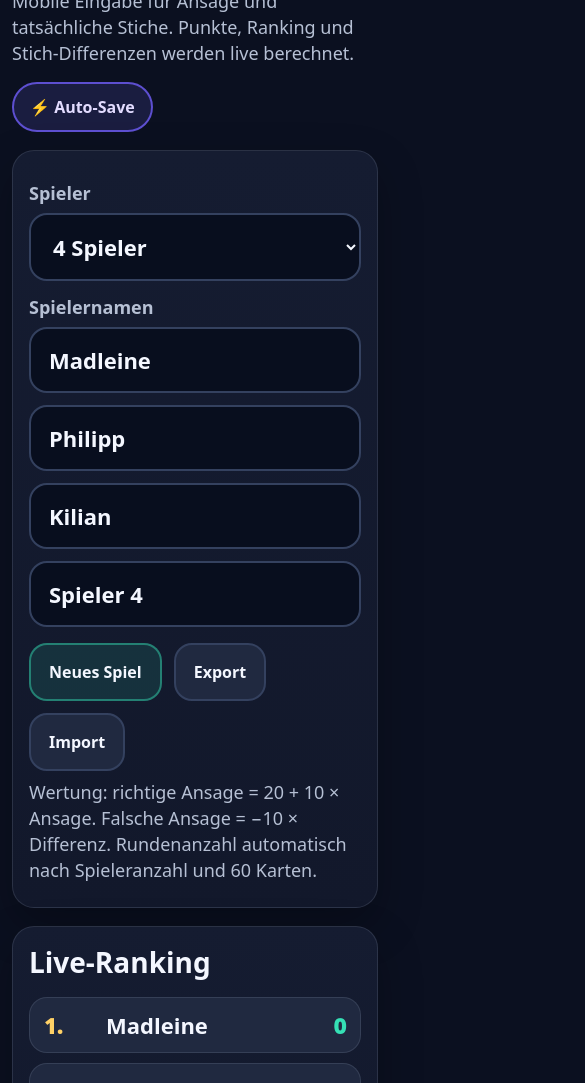
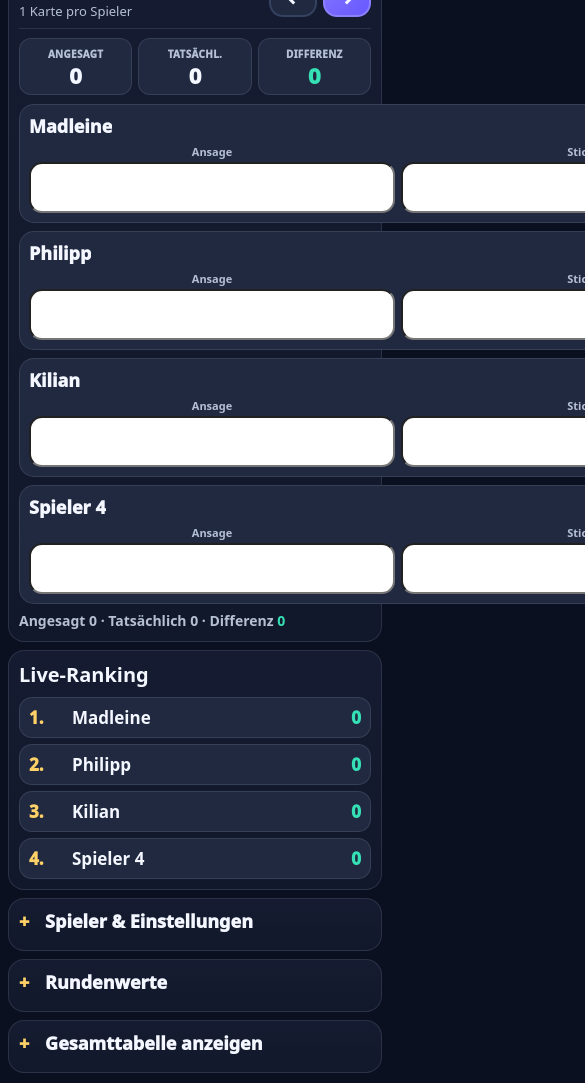
Before and after one commit to Philipp157/wizard, a plain HTML site: page index.html in a window 390 px wide. Shown: the part 92-1175 px from the top of the page, 585 px wide, since content can reach past the window. Drawn offline with Linux system fonts and the light colour scheme.

Commit message:
Add files via upload

```diff
--- a/index.html
+++ b/index.html
@@ -18,40 +18,94 @@
     }
     *{box-sizing:border-box;-webkit-tap-highlight-color:transparent}
     html,body{margin:0; min-height:100%; background:var(--bg); color:var(--txt); font-family: system-ui, -apple-system, BlinkMacSystemFont, "Segoe UI", sans-serif;}
-    body{padding: max(18px, env(safe-area-inset-top)) 14px max(28px, env(safe-area-inset-bottom));}
+    body{padding: max(14px, env(safe-area-inset-top)) 14px max(28px, env(safe-area-inset-bottom));}
     .app{max-width:980px;margin:0 auto;}
-    h1{font-size:clamp(32px,7vw,52px); line-height:1.05; margin:20px 0 8px; letter-spacing:-1px;}
-    h2{font-size:28px; margin:0 0 16px;}
-    p{color:var(--muted); font-size:18px; line-height:1.45; margin:8px 0;}
-    .top{display:flex; gap:14px; justify-content:space-between; align-items:flex-start; margin-bottom:18px;}
-    .pill{border:2px solid #5d4fd0; color:#e3dcff; background:rgba(124,108,255,.14); border-radius:999px; padding:12px 16px; font-weight:800; white-space:nowrap; margin-top:8px;}
-    .card{background:linear-gradient(180deg,var(--panel),#12182b); border:1.5px solid rgba(148,163,184,.18); border-radius:var(--radius); box-shadow:0 18px 44px var(--shadow); padding:18px; margin:18px 0;}
-    label{display:block;color:var(--muted);font-weight:800;font-size:18px;margin:14px 0 8px;}
+    h1{font-size:clamp(30px,7vw,52px); line-height:1.05; margin:16px 0 6px; letter-spacing:-1px;}
+    h2{font-size:26px; margin:0 0 14px;}
+    p{color:var(--muted); font-size:17px; line-height:1.4; margin:7px 0;}
+    .top{display:flex; gap:14px; justify-content:space-between; align-items:flex-start; margin-bottom:14px;}
+    .pill{border:2px solid #5d4fd0; color:#e3dcff; background:rgba(124,108,255,.14); border-radius:999px; padding:10px 14px; font-weight:900; white-space:nowrap; margin-top:8px;}
+    .card{background:linear-gradient(180deg,var(--panel),#12182b); border:1.5px solid rgba(148,163,184,.18); border-radius:var(--radius); box-shadow:0 18px 44px var(--shadow); padding:17px; margin:15px 0;}
+    label{display:block;color:var(--muted);font-weight:850;font-size:17px;margin:13px 0 7px;}
     input,select,button{font:inherit;}
-    select,input[type="text"],input[type="tel"],input[type="number"]{width:100%; background:#080e1e; color:var(--txt); border:2px solid var(--line); border-radius:18px; padding:16px 18px; font-size:24px; font-weight:800; outline:none; min-height:64px;}
+    select,input[type="text"],input[type="tel"],input[type="number"]{width:100%; background:#080e1e; color:var(--txt); border:2px solid var(--line); border-radius:18px; padding:15px 16px; font-size:22px; font-weight:850; outline:none; min-height:60px;}
     input:focus,select:focus{border-color:var(--accent); box-shadow:0 0 0 4px rgba(124,108,255,.18)}
-    .btn{background:var(--panel2); color:var(--txt); border:2px solid var(--line); border-radius:18px; padding:15px 18px; font-weight:900; min-height:58px; cursor:pointer;}
+    .btn{background:var(--panel2); color:var(--txt); border:2px solid var(--line); border-radius:18px; padding:13px 16px; font-weight:900; min-height:54px; cursor:pointer;}
     .btn.primary{background:linear-gradient(135deg,#8578ff,#6758ff); border-color:#8c80ff;}
     .btn.danger{background:rgba(255,107,125,.12); border-color:rgba(255,107,125,.45)}
     .btn.good{background:rgba(53,224,181,.12); border-color:rgba(53,224,181,.45)}
-    .buttons{display:flex;flex-wrap:wrap;gap:12px;margin-top:16px;}
-    .names{display:grid;grid-template-columns:repeat(auto-fit,minmax(190px,1fr));gap:12px;margin-top:6px;}
-    .ranking{display:grid; gap:10px;}
-    .rankrow{display:grid; grid-template-columns:52px 1fr auto; gap:10px; align-items:center; background:var(--panel2); border:1px solid rgba(148,163,184,.18); border-radius:18px; padding:12px 14px;}
-    .rankno{font-size:22px;font-weight:1000;color:var(--warn)} .rankname{font-size:22px;font-weight:900}.rankpts{font-size:22px;font-weight:1000;color:var(--good)}
-    .stats{display:grid;grid-template-columns:repeat(2,1fr);gap:12px;}
-    .stat{background:var(--panel2);border:1px solid rgba(148,163,184,.18);border-radius:20px;padding:18px 20px;min-height:105px;}
-    .stat.wide{grid-column:1/-1}.stat .k{color:var(--muted);font-size:16px;text-transform:uppercase;letter-spacing:2px;font-weight:1000}.stat .v{font-size:42px;font-weight:1000;margin-top:8px;}
-    .roundHead{display:flex;align-items:center;justify-content:space-between;gap:10px;border-bottom:1px solid rgba(148,163,184,.18);padding-bottom:14px;margin-bottom:16px;}
-    .roundTitle{font-size:28px;font-weight:1000}.roundSub{color:var(--muted);font-size:18px;margin-top:2px}.roundNav{display:flex;gap:10px}.roundNav .btn{min-width:66px;padding:10px 14px;font-size:28px}
-    .players{display:grid;grid-template-columns:repeat(auto-fit,minmax(270px,1fr));gap:14px;}
-    .player{background:var(--panel2);border:1.5px solid rgba(148,163,184,.18);border-radius:20px;padding:14px;}
-    .playerTop{display:flex;justify-content:space-between;gap:10px;align-items:center;margin-bottom:10px}.playerName{font-size:22px;font-weight:1000}.total{font-size:18px;color:var(--muted);font-weight:900}.score{color:var(--good);font-weight:1000;font-size:26px;min-width:74px;text-align:center;background:rgba(255,255,255,.07);border:1px solid rgba(255,255,255,.09);border-radius:16px;padding:12px;}
-    .entryGrid{display:grid;grid-template-columns:1fr 1fr auto;gap:10px;align-items:end}.entryGrid label{font-size:15px;margin:0 0 6px}.entryGrid input{font-size:28px;text-align:center;padding:12px;min-height:60px}.smallmuted{font-size:15px;color:var(--muted)}
-    .roundSum{font-size:20px;font-weight:900;margin:12px 0 0;color:var(--muted)} .ok{color:var(--good)} .bad{color:var(--bad)}
-    details summary{cursor:pointer;font-weight:1000;font-size:22px;margin-bottom:12px}.tableWrap{overflow:auto;border-radius:16px;border:1px solid rgba(148,163,184,.18)}
-    table{width:100%;border-collapse:collapse;min-width:720px;background:#10172a}th,td{border-bottom:1px solid rgba(148,163,184,.14);padding:10px;text-align:center}th{position:sticky;top:0;background:#1c2540;color:var(--muted)}td:first-child,th:first-child{text-align:left;font-weight:900}.footerNote{font-size:14px;color:var(--muted);text-align:center;margin:22px 0 4px}
-    @media(max-width:620px){body{padding-left:12px;padding-right:12px}.top{display:block}.pill{display:inline-block}.card{padding:16px}.stats{grid-template-columns:1fr 1fr}.players{grid-template-columns:1fr}.entryGrid{grid-template-columns:1fr 1fr}.entryGrid .score{grid-column:1/-1;width:100%;}.roundHead{align-items:flex-start}.roundNav .btn{min-width:58px}.names{grid-template-columns:1fr}select,input[type="text"],input[type="tel"],input[type="number"]{font-size:22px}.stat .v{font-size:36px}}
+    .buttons{display:flex;flex-wrap:wrap;gap:10px;margin-top:14px;}
+    .names{display:grid;grid-template-columns:repeat(auto-fit,minmax(190px,1fr));gap:10px;margin-top:6px;}
+    details summary{cursor:pointer;font-weight:1000;font-size:22px;margin-bottom:10px;list-style:none;}
+    details summary::-webkit-details-marker{display:none;}
+    summary .sumIcon{display:inline-block; width:1.45em; color:var(--warn);}
+    details[open] summary .sumIcon::before{content:"−";}
+    details:not([open]) summary .sumIcon::before{content:"+";}
+
+    .roundHead{display:grid;grid-template-columns:1fr auto;align-items:center;gap:10px;border-bottom:1px solid rgba(148,163,184,.18);padding-bottom:12px;margin-bottom:13px;}
+    .roundTitle{font-size:28px;font-weight:1000}.roundSub{color:var(--muted);font-size:17px;margin-top:2px}.roundNav{display:flex;gap:8px}.roundNav .btn{min-width:62px;padding:9px 12px;font-size:26px}
+    .quickStats{display:grid;grid-template-columns:repeat(3,1fr);gap:8px;margin-bottom:12px;}
+    .qstat{background:var(--panel2);border:1px solid rgba(148,163,184,.18);border-radius:16px;padding:11px 10px;text-align:center;}
+    .qstat .k{color:var(--muted);font-size:13px;text-transform:uppercase;letter-spacing:.8px;font-weight:1000}.qstat .v{font-size:27px;font-weight:1000;margin-top:3px;line-height:1;}
+    .players{display:grid;grid-template-columns:repeat(auto-fit,minmax(275px,1fr));gap:12px;}
+    .player{background:var(--panel2);border:1.5px solid rgba(148,163,184,.18);border-radius:20px;padding:13px;}
+    .playerTop{display:flex;justify-content:space-between;gap:8px;align-items:center;margin-bottom:9px}.playerName{font-size:21px;font-weight:1000;overflow:hidden;text-overflow:ellipsis;white-space:nowrap}.total{font-size:17px;color:var(--muted);font-weight:900;white-space:nowrap}.score{color:var(--good);font-weight:1000;font-size:25px;min-width:70px;text-align:center;background:rgba(255,255,255,.07);border:1px solid rgba(255,255,255,.09);border-radius:16px;padding:10px;min-height:56px;display:flex;align-items:center;justify-content:center;}
+    .entryGrid{display:grid;grid-template-columns:1fr 1fr 76px;gap:8px;align-items:end}.entryGrid label{font-size:14px;margin:0 0 5px}.entryGrid input{font-size:27px;text-align:center;padding:10px;min-height:56px;border-radius:16px;}
+    .roundSum{font-size:18px;font-weight:900;margin:12px 0 0;color:var(--muted);line-height:1.35}.ok{color:var(--good)} .bad{color:var(--bad)}
+
+    .ranking{display:grid; gap:9px;}
+    .rankrow{display:grid; grid-template-columns:46px 1fr auto; gap:9px; align-items:center; background:var(--panel2); border:1px solid rgba(148,163,184,.18); border-radius:16px; padding:10px 12px;}
+    .rankno{font-size:21px;font-weight:1000;color:var(--warn)} .rankname{font-size:20px;font-weight:900;overflow:hidden;text-overflow:ellipsis;white-space:nowrap}.rankpts{font-size:21px;font-weight:1000;color:var(--good)}
+    .stats{display:grid;grid-template-columns:repeat(2,1fr);gap:10px;}
+    .stat{background:var(--panel2);border:1px solid rgba(148,163,184,.18);border-radius:18px;padding:15px 17px;min-height:92px;}
+    .stat.wide{grid-column:1/-1}.stat .k{color:var(--muted);font-size:14px;text-transform:uppercase;letter-spacing:1.5px;font-weight:1000}.stat .v{font-size:36px;font-weight:1000;margin-top:6px;line-height:1;}
+    .tableWrap{overflow:auto;border-radius:16px;border:1px solid rgba(148,163,184,.18);-webkit-overflow-scrolling:touch}
+    table{width:100%;border-collapse:collapse;min-width:720px;background:#10172a}th,td{border-bottom:1px solid rgba(148,163,184,.14);padding:10px;text-align:center}th{position:sticky;top:0;background:#1c2540;color:var(--muted)}td:first-child,th:first-child{text-align:left;font-weight:900}.footerNote{font-size:14px;color:var(--muted);text-align:center;margin:20px 0 4px}
+
+    @media(max-width:700px){
+      body{padding: max(8px, env(safe-area-inset-top)) 8px max(18px, env(safe-area-inset-bottom));}
+      .app{max-width:100%;}
+      h1{font-size:26px;margin:8px 0 2px;letter-spacing:-.3px;}
+      h2{font-size:20px;margin-bottom:9px;}
+      p{font-size:13px;line-height:1.25;margin:4px 0;}
+      .top{display:flex;align-items:center;margin-bottom:6px;gap:8px;}
+      .top p{display:none;}
+      .pill{font-size:12px;padding:7px 9px;margin:4px 0 0;border-width:1.5px;}
+      .card{padding:10px;margin:8px 0;border-radius:16px;box-shadow:none;}
+      label{font-size:13px;margin:8px 0 5px;}
+      select,input[type="text"],input[type="tel"],input[type="number"]{font-size:18px;border-radius:14px;min-height:48px;padding:10px 11px;}
+      .btn{border-radius:14px;min-height:46px;padding:9px 11px;font-size:15px;}
+      .buttons{gap:7px;margin-top:9px}.buttons .btn{flex:1 1 auto;}
+      details summary{font-size:18px;margin-bottom:7px;}
+      .names{grid-template-columns:1fr 1fr;gap:7px;}
+      .names input{font-size:16px;min-height:44px;}
+
+      #entryCard{margin-top:6px;}
+      .roundHead{grid-template-columns:1fr auto;gap:8px;padding-bottom:8px;margin-bottom:9px;}
+      .roundTitle{font-size:22px;}.roundSub{font-size:13px;}
+      .roundNav{gap:6px}.roundNav .btn{min-width:48px;font-size:21px;padding:6px 8px;min-height:42px;}
+      .quickStats{grid-template-columns:repeat(3,1fr);gap:6px;margin-bottom:9px;}
+      .qstat{border-radius:12px;padding:8px 6px;}
+      .qstat .k{font-size:10px;letter-spacing:.3px}.qstat .v{font-size:22px;}
+      .players{grid-template-columns:1fr;gap:8px;}
+      .player{padding:9px;border-radius:15px;}
+      .playerTop{margin-bottom:6px;}.playerName{font-size:18px;}.total{font-size:13px;}
+      .entryGrid{grid-template-columns:1fr 1fr 64px;gap:6px;}
+      .entryGrid label{font-size:11px;margin-bottom:3px;text-align:center;}
+      .entryGrid input{font-size:24px;min-height:50px;padding:7px;border-radius:13px;}
+      .score{font-size:21px;min-width:60px;min-height:50px;padding:7px;border-radius:13px;}
+      .roundSum{font-size:14px;margin-top:8px;}
+
+      .ranking{gap:6px;}
+      .rankrow{grid-template-columns:34px 1fr auto;padding:8px 9px;border-radius:13px;}
+      .rankno,.rankname,.rankpts{font-size:17px;}
+      .stats{grid-template-columns:repeat(3,1fr);gap:6px;}
+      .stat{min-height:64px;padding:9px 7px;text-align:center;border-radius:13px;}
+      .stat.wide{grid-column:auto;}
+      .stat .k{font-size:9px;letter-spacing:.2px;line-height:1.1}.stat .v{font-size:22px;margin-top:4px;}
+      table{min-width:650px;font-size:13px;} th,td{padding:7px 6px;}
+      .footerNote{font-size:11px;margin:13px 0 2px;}
+    }
   </style>
 </head>
 <body>
@@ -61,49 +115,58 @@
     <div class="pill">⚡ Auto-Save</div>
   </div>
 
+  <section class="card" id="entryCard">
+    <div class="roundHead">
+      <div><div class="roundTitle" id="roundTitle">Runde 1</div><div class="roundSub" id="roundSub">1 Karte pro Spieler</div></div>
+      <div class="roundNav"><button class="btn" id="prevRound" aria-label="Vorige Runde">←</button><button class="btn primary" id="nextRound" aria-label="Nächste Runde">→</button></div>
+    </div>
+    <div class="quickStats">
+      <div class="qstat"><div class="k">Angesagt</div><div class="v" id="bidSumTop">0</div></div>
+      <div class="qstat"><div class="k">Tatsächl.</div><div class="v" id="trickSumTop">0</div></div>
+      <div class="qstat"><div class="k">Differenz</div><div class="v" id="diffNoTop">0</div></div>
+    </div>
+    <div class="players" id="players"></div>
+    <div class="roundSum" id="roundCheck"></div>
+  </section>
+
+  <section class="card"><h2>Live-Ranking</h2><div class="ranking" id="ranking"></div></section>
+
   <section class="card">
-    <label for="playerCount">Spieler</label>
+    <details>
+      <summary><span class="sumIcon"></span>Spieler & Einstellungen</summary>
+      <label for="playerCount">Spieleranzahl</label>
       <select id="playerCount" aria-label="Spieleranzahl">
         <option value="3">3 Spieler</option><option value="4" selected>4 Spieler</option><option value="5">5 Spieler</option><option value="6">6 Spieler</option>
       </select>
       <label>Spielernamen</label>
       <div class="names" id="names"></div>
       <div class="buttons"><button class="btn good" id="newGame">Neues Spiel</button><button class="btn" id="exportBtn">Export</button><button class="btn" id="importBtn">Import</button><input id="importFile" type="file" accept="application/json" style="display:none"></div>
-    <p>Wertung: richtige Ansage = 20 + 10 × Ansage. Falsche Ansage = −10 × Differenz. Rundenanzahl automatisch nach Spieleranzahl und 60 Karten.</p>
+      <p>Wertung: richtige Ansage = 20 + 10 × Ansage. Falsche Ansage = −10 × Differenz.</p>
+    </details>
   </section>
 
-  <section class="card"><h2>Live-Ranking</h2><div class="ranking" id="ranking"></div></section>
-
   <section class="card">
-    <h2>Aktuelle Runde</h2>
+    <details>
+      <summary><span class="sumIcon"></span>Rundenwerte</summary>
       <div class="stats">
         <div class="stat"><div class="k">Runde</div><div class="v" id="roundNo">1</div></div>
         <div class="stat"><div class="k">Karten</div><div class="v" id="cardsNo">1</div></div>
-      <div class="stat wide"><div class="k">Ansage − tatsächliche Stiche</div><div class="v" id="diffNo">0</div></div>
+        <div class="stat"><div class="k">Gesamt</div><div class="v" id="roundsTotal">15</div></div>
         <div class="stat"><div class="k">Angesagt</div><div class="v" id="bidSum">0</div></div>
         <div class="stat"><div class="k">Tatsächlich</div><div class="v" id="trickSum">0</div></div>
-      <div class="stat wide"><div class="k">Gesamt Runden</div><div class="v" id="roundsTotal">15</div></div>
+        <div class="stat"><div class="k">Differenz</div><div class="v" id="diffNo">0</div></div>
       </div>
+    </details>
   </section>
 
-  <section class="card" id="entryCard">
-    <div class="roundHead">
-      <div><div class="roundTitle" id="roundTitle">Runde 1</div><div class="roundSub" id="roundSub">1 Karte pro Spieler</div></div>
-      <div class="roundNav"><button class="btn" id="prevRound" aria-label="Vorige Runde">←</button><button class="btn primary" id="nextRound" aria-label="Nächste Runde">→</button></div>
-    </div>
-    <div class="players" id="players"></div>
-    <div class="roundSum" id="roundCheck"></div>
-  </section>
-
-  <section class="card"><details><summary>Gesamttabelle anzeigen</summary><div class="tableWrap"><table id="summaryTable"></table></div></details></section>
-  <div class="footerNote">Wizard Spielstand · GitHub Pages / PWA-Version</div>
+  <section class="card"><details><summary><span class="sumIcon"></span>Gesamttabelle anzeigen</summary><div class="tableWrap"><table id="summaryTable"></table></div></details></section>
+  <div class="footerNote">Wizard Spielstand · GitHub Pages / PWA-Version v5</div>
 </div>
 <script>
 (function(){
   const KEY='wizard_score_pwa_v1';
   const defaults=['Madleine','Philipp','Kilian','Spieler 4','Spieler 5','Spieler 6'];
   let state={playerCount:4,names:defaults.slice(),round:0,rounds:[],updatedAt:Date.now()};
-  let renderTimer=null;
   const $=id=>document.getElementById(id);
   const pc=$('playerCount'), namesEl=$('names'), playersEl=$('players'), rankingEl=$('ranking');
   function maxRounds(){return Math.floor(60/state.playerCount)}
@@ -113,9 +176,15 @@
   function totals(){ensureRounds(); let a=Array(state.playerCount).fill(0); for(const r of state.rounds){for(let i=0;i<state.playerCount;i++)a[i]+=score(r.bids[i],r.tricks[i]);} return a;}
   function save(){state.updatedAt=Date.now(); localStorage.setItem(KEY,JSON.stringify(state));}
   function load(){try{const raw=localStorage.getItem(KEY); if(raw){const s=JSON.parse(raw); state={...state,...s};}}catch(e){} ensureRounds();}
-  function debounceRender(){clearTimeout(renderTimer); renderTimer=setTimeout(render,35)}
   function sanitizeMax(inp,max){let v=String(inp.value||'').replace(/[^0-9]/g,''); if(v!=='' && parseInt(v,10)>max)v=String(max); inp.value=v; return v;}
-  function updateCurrentStats(){ensureRounds(); const r=state.rounds[state.round], cards=state.round+1; let bs=0,ts=0; for(let i=0;i<state.playerCount;i++){bs+=num(r.bids[i])||0;ts+=num(r.tricks[i])||0;} $('roundNo').textContent=state.round+1; $('cardsNo').textContent=cards; $('roundsTotal').textContent=maxRounds(); $('bidSum').textContent=bs; $('trickSum').textContent=ts; $('diffNo').textContent=bs-ts; $('diffNo').className='v '+(bs===ts?'ok':'bad'); $('roundTitle').textContent='Runde '+(state.round+1); $('roundSub').textContent=cards+' Karte'+(cards===1?'':'n')+' pro Spieler'; const check=$('roundCheck'); check.innerHTML='Runde: angesagt <b>'+bs+'</b>, tatsächlich <b>'+ts+'</b>, Differenz <b class="'+(bs===ts?'ok':'bad')+'">'+(bs-ts)+'</b>';}
+  function updateCurrentStats(){ensureRounds(); const r=state.rounds[state.round], cards=state.round+1; let bs=0,ts=0; for(let i=0;i<state.playerCount;i++){bs+=num(r.bids[i])||0;ts+=num(r.tricks[i])||0;}
+    $('roundNo').textContent=state.round+1; $('cardsNo').textContent=cards; $('roundsTotal').textContent=maxRounds();
+    $('bidSum').textContent=bs; $('trickSum').textContent=ts; $('diffNo').textContent=bs-ts;
+    $('bidSumTop').textContent=bs; $('trickSumTop').textContent=ts; $('diffNoTop').textContent=bs-ts;
+    const cls='v '+(bs===ts?'ok':'bad'); $('diffNo').className=cls; $('diffNoTop').className=cls;
+    $('roundTitle').textContent='Runde '+(state.round+1); $('roundSub').textContent=cards+' Karte'+(cards===1?'':'n')+' pro Spieler';
+    const check=$('roundCheck'); check.innerHTML='Angesagt <b>'+bs+'</b> · Tatsächlich <b>'+ts+'</b> · Differenz <b class="'+(bs===ts?'ok':'bad')+'">'+(bs-ts)+'</b>';
+  }
   function renderNames(){namesEl.innerHTML=''; for(let i=0;i<state.playerCount;i++){const inp=document.createElement('input'); inp.type='text'; inp.value=state.names[i]||('Spieler '+(i+1)); inp.placeholder='Spieler '+(i+1); inp.addEventListener('input',()=>{state.names[i]=inp.value||('Spieler '+(i+1)); save(); renderLight();}); namesEl.appendChild(inp);}}
   function renderPlayers(){const r=state.rounds[state.round], cards=state.round+1, total=totals(); playersEl.innerHTML=''; for(let i=0;i<state.playerCount;i++){const wrap=document.createElement('div'); wrap.className='player'; wrap.innerHTML='<div class="playerTop"><div class="playerName">'+escapeHtml(state.names[i]||('Spieler '+(i+1)))+'</div><div class="total">Gesamt: <span class="ptotal">'+total[i]+'</span></div></div><div class="entryGrid"><div><label>Ansage</label><input class="bid" inputmode="numeric" pattern="[0-9]*" autocomplete="off" value="'+(r.bids[i]??'')+'"></div><div><label>Stiche</label><input class="trick" inputmode="numeric" pattern="[0-9]*" autocomplete="off" value="'+(r.tricks[i]??'')+'"></div><div><label>Punkte</label><div class="score">'+score(r.bids[i],r.tricks[i])+'</div></div></div>';
       const bid=wrap.querySelector('.bid'), trick=wrap.querySelector('.trick'), sc=wrap.querySelector('.score');
```
Also changed, not shown: sw.js (+9 -7 lines), 1 other file. Lines whose indentation alone changed are shown as unchanged.
